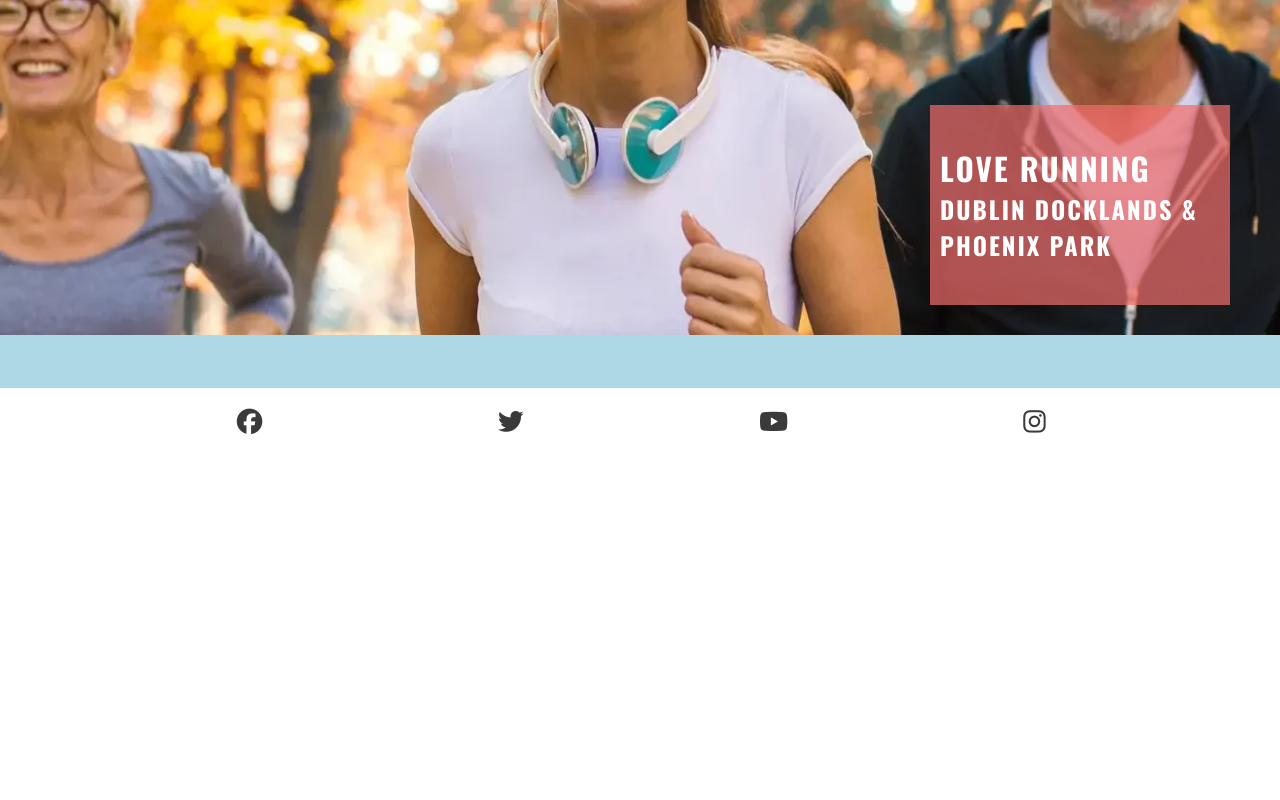
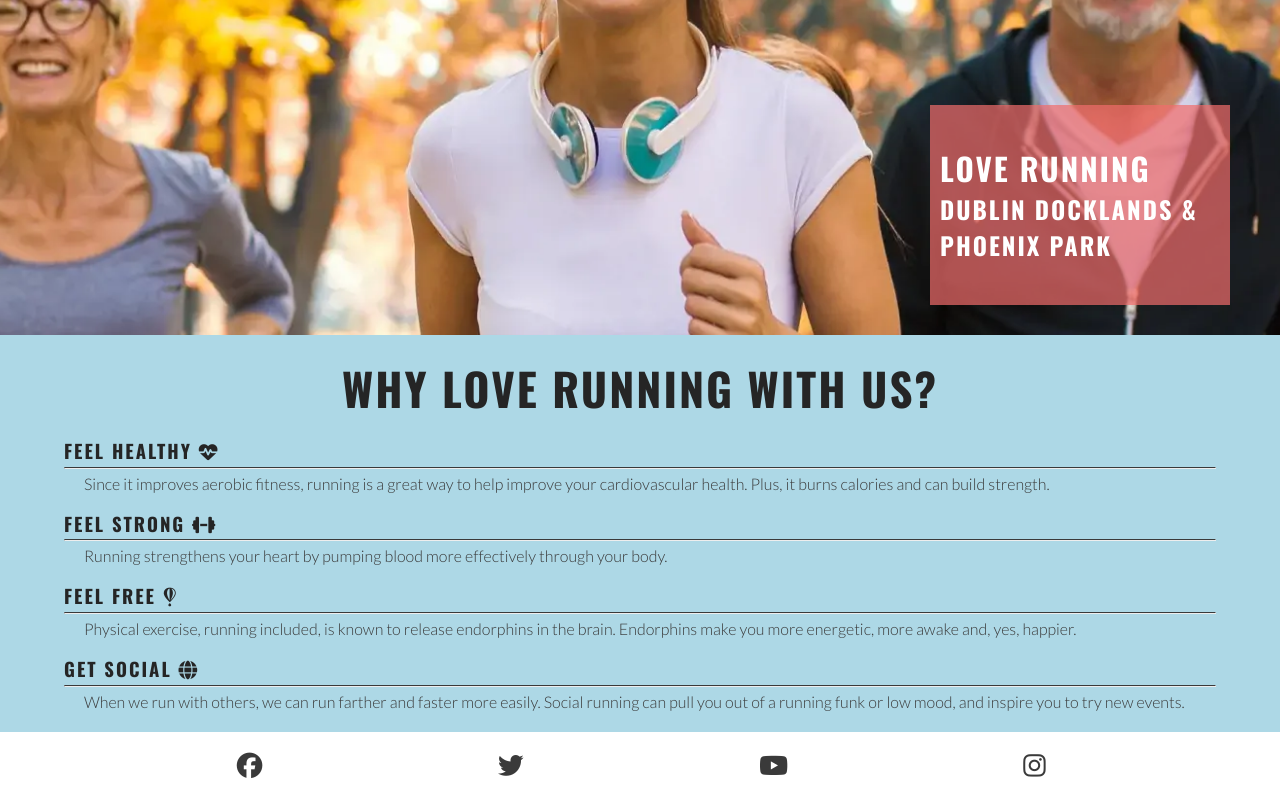
Before and after one commit to Crim6864/loverunning, a plain HTML site: page index.html in a window 1280 px wide. Shown: the part 344-1144 px from the top of the page. Before the commit the page ends 800 px from the top, so only its background shows below. Drawn offline with nearby package versions, Linux system fonts and the light colour scheme.

Commit message:
Reasons section

```diff
--- a/assets/css/style.css
+++ b/assets/css/style.css
@@ -118,6 +118,31 @@ main {
     color: #ffffff;
 }
 
+#reasons {
+    width: 90%;
+    margin: 20px auto;
+}
+
+#reasons h2 {
+    font-size: 280%;
+    text-align: center;
+    margin-bottom: 20px;
+}
+
+#benefits-physical>div,
+#benefits-mental>div {
+    line-height: 20px;
+    margin-bottom: 20px;
+}
+
+#benefits p {
+    padding: 0 20px;
+}
+
+hr {
+    border-top: 1px solid #3a3a3a;
+    margin: 5px 0;
+}
 
 /* Footer */
 #social-networks {
@@ -174,7 +199,6 @@ main {
     #cover-text {
         width: 300px;
         right: 50px;
-
     }
 }
 
--- a/index.html
+++ b/index.html
@@ -60,8 +60,55 @@
     <main>
       <section id="hero">
         <div id="cover-text">
-            <h2>Love Running</h2>
-            <h3>Dublin Docklands & Phoenix Park</h3>
+          <h2>Love Running</h2>
+          <h3>Dublin Docklands & Phoenix Park</h3>
+        </div>
+      </section>
+
+      <section id="reasons">
+        <h2>WHY LOVE RUNNING WITH US?</h2>
+        <div id="benefits">
+          <!-- Benefits Physical -->
+          <div id="benefits-physical">
+            <div>
+              <h3>FEEL HEALTHY <i class="fa-solid fa-heart-pulse"></i></h3>
+              <hr />
+              <p>
+                Since it improves aerobic fitness, running is a great way to
+                help improve your cardiovascular health. Plus, it burns calories
+                and can build strength.
+              </p>
+            </div>
+            <div>
+              <h3>FEEL STRONG <i class="fa-solid fa-dumbbell"></i></h3>
+              <hr />
+              <p>
+                Running strengthens your heart by pumping blood more effectively
+                through your body.
+              </p>
+            </div>
+          </div>
+          <!-- Benefits Mental -->
+          <div id="benefits-mental">
+            <div>
+              <h3>FEEL FREE <i class="fa-brands fa-fly"></i></h3>
+              <hr />
+              <p>
+                Physical exercise, running included, is known to release
+                endorphins in the brain. Endorphins make you more energetic,
+                more awake and, yes, happier.
+              </p>
+            </div>
+            <div>
+              <h3>GET SOCIAL <i class="fa-solid fa-globe"></i></h3>
+              <hr />
+              <p>
+                When we run with others, we can run farther and faster more
+                easily. Social running can pull you out of a running funk or low
+                mood, and inspire you to try new events.
+              </p>
+            </div>
+          </div>
         </div>
       </section>
     </main>
```
Also changed, not shown: assets/images/reasons-image.webp (added).
